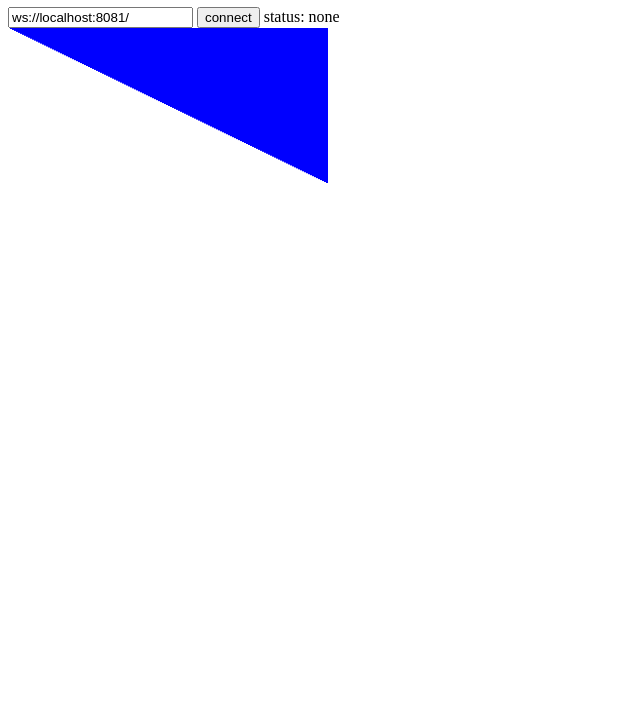
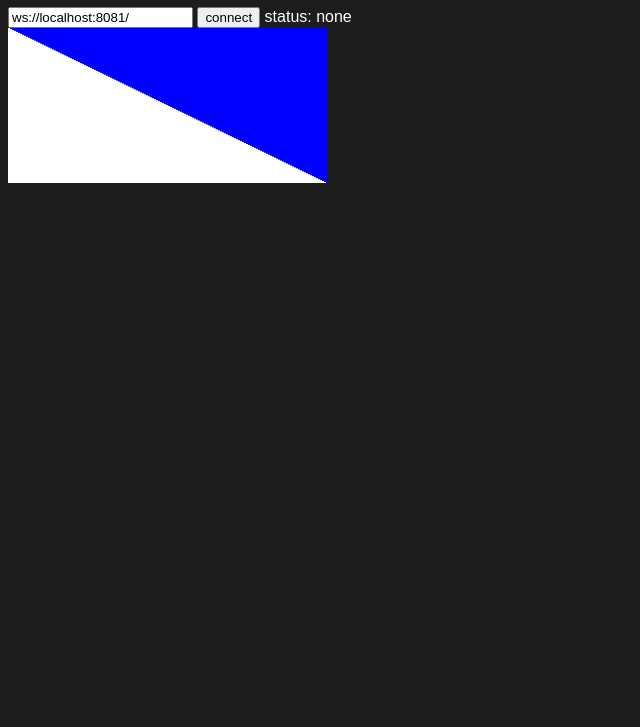
Before and after one commit to chfour/wsping, a plain HTML site: page index.html in a window 1280 px wide. Shown: the part 73-800 px from the top of the page, without its empty margins (0-640 px from the left). Drawn offline with Linux system fonts and the light colour scheme.

Commit message:
added styling

```diff
--- a/index.html
+++ b/index.html
@@ -4,6 +4,7 @@
     <meta charset="UTF-8">
     <meta http-equiv="X-UA-Compatible" content="IE=edge">
     <meta name="viewport" content="width=device-width, initial-scale=1.0">
+    <link rel="stylesheet" href="style.css">
     <title>wsping</title>
 </head>
 <body>
--- /dev/null
+++ b/style.css
@@ -0,0 +1,5 @@
+body {
+    background-color: #1d1d1d;
+    color: white;
+    font-family: "Fira Sans", Arial, Helvetica, sans-serif;
+}
```
